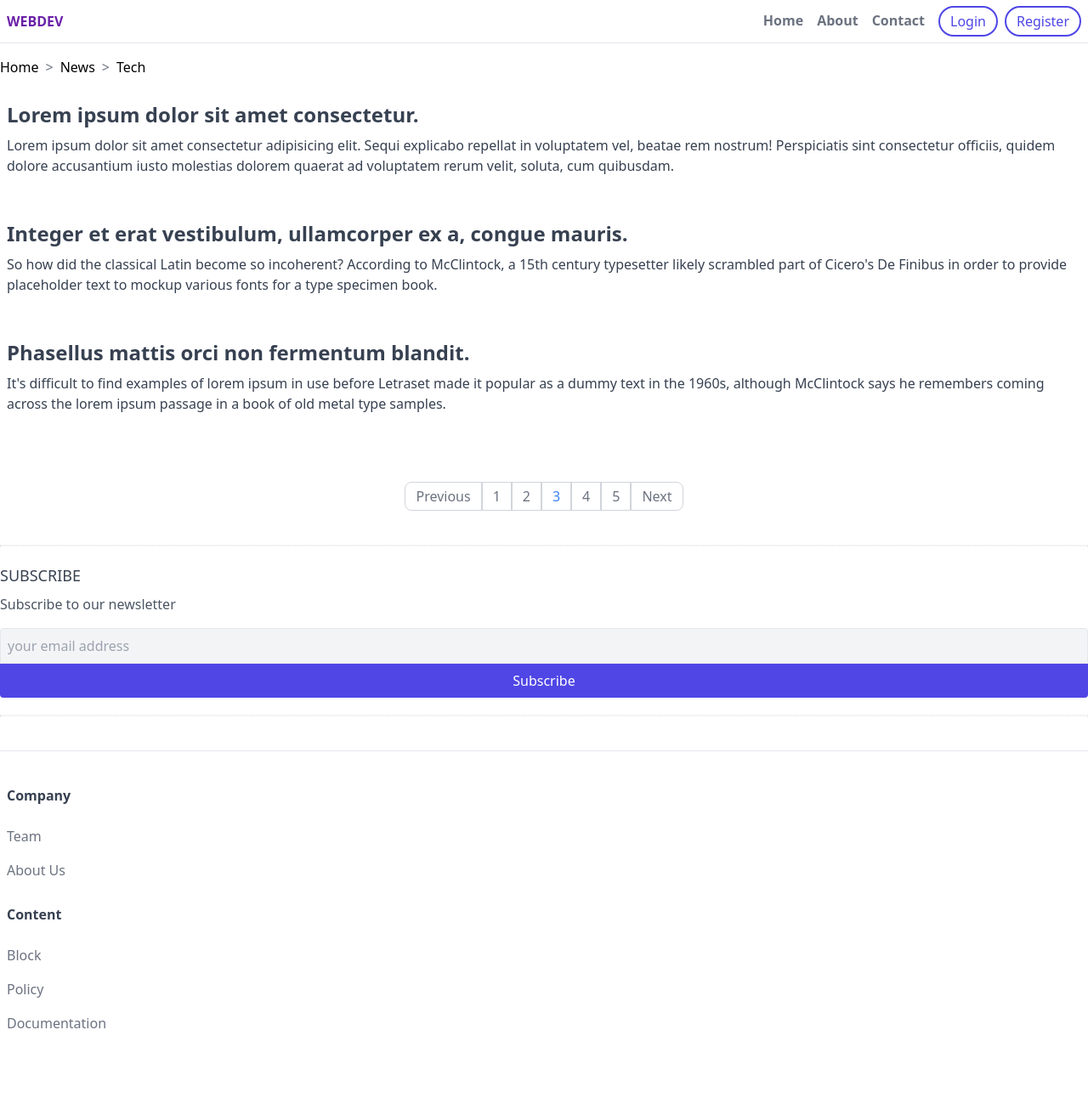
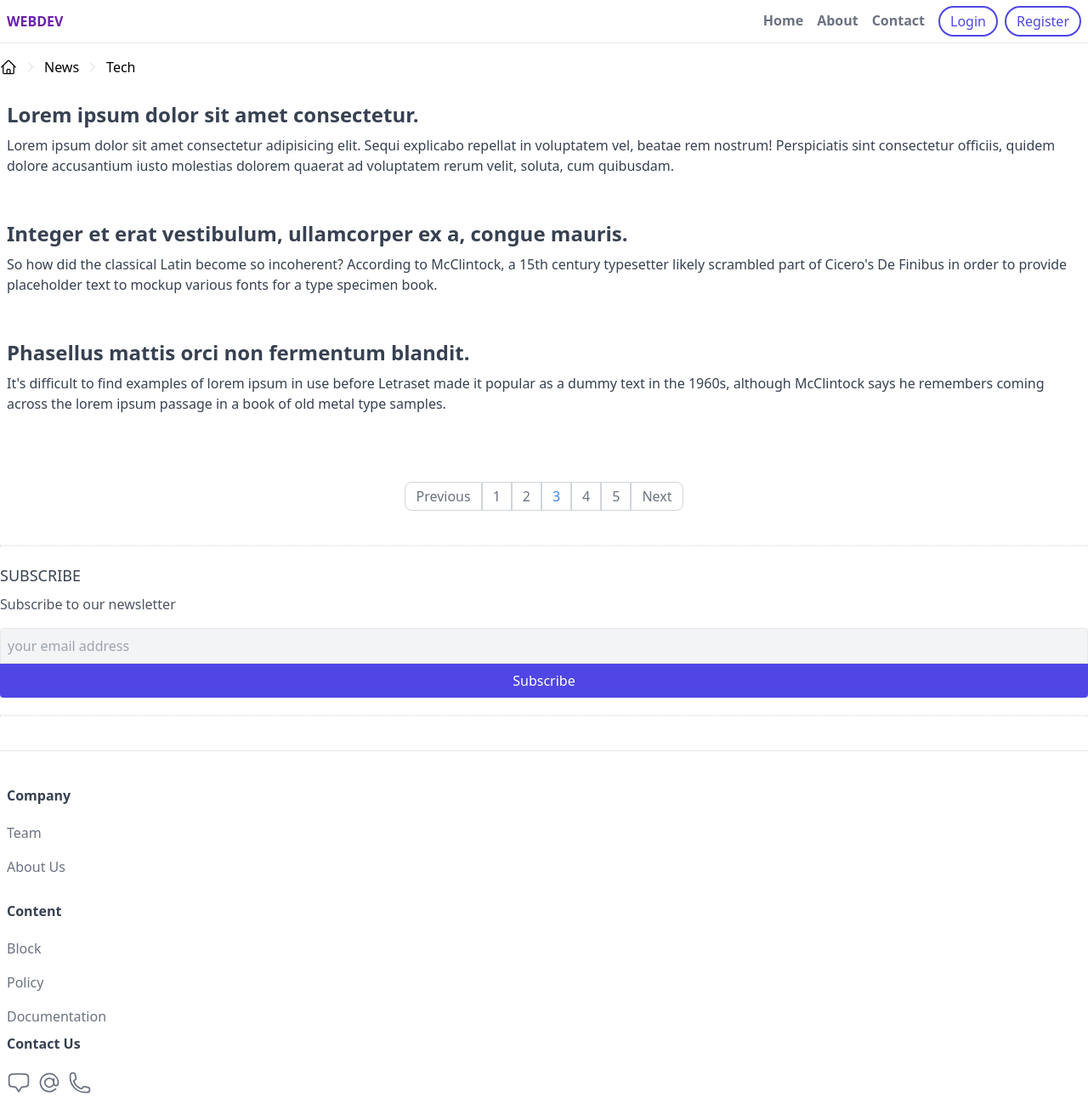
Before and after one commit to speareeD/speareed.github.io, a website: page index.html in a window 1280 px wide. Shown: the whole page at 85% size. Before the commit the page ends 1264 px from the top, so only its background shows below. Drawn offline with Linux system fonts and the light colour scheme.

Commit message:
added contact us and some svg

```diff
--- a/index.html
+++ b/index.html
@@ -16,16 +16,13 @@
     <nav class="flex items-center">
       <ul class="inline-flex items-center">
         <li>
-          <a class="header-link"
-            href="#">Home</a>
+          <a class="header-link" href="#">Home</a>
         </li>
         <li>
-          <a class="header-link"
-            href="#">About</a>
+          <a class="header-link" href="#">About</a>
         </li>
         <li>
-          <a class="header-link"
-            href="#">Contact</a>
+          <a class="header-link" href="#">Contact</a>
         </li>
       </ul>
       <ul class="inline-flex items-center">
@@ -40,10 +37,26 @@
     <!-- breadcrumbs -->
     <div class="flex items-center">
       <div class="py-4 overflow-y-auto whitespace-nowrap flex items-center">
-        <a class="text-grey-600 hover:text-gray-900" href="#">Home</a>
-        <span class="mx-2 text-gray-500">&gt;</span>
+        <a class="text-grey-600 hover:text-gray-900" href="#">
+          <svg xmlns="http://www.w3.org/2000/svg" fill="none"
+            viewBox="0 0 24 24" stroke-width="1.5" stroke="currentColor" class="w-5 h-5">
+            <path stroke-linecap="round" stroke-linejoin="round"
+              d="M2.25 12l8.954-8.955c.44-.439 1.152-.439 1.591 0L21.75 12M4.5 9.75v10.125c0 .621.504 1.125 1.125 1.125H9.75v-4.875c0-.621.504-1.125 1.125-1.125h2.25c.621 0 1.125.504 1.125 1.125V21h4.125c.621 0 1.125-.504 1.125-1.125V9.75M8.25 21h8.25" />
+          </svg>
+        </a>
+        <span class="mx-2 text-gray-300">
+          <svg xmlns="http://www.w3.org/2000/svg" fill="none" viewBox="0 0 24 24"
+            stroke-width="1.5" stroke="currentColor" class="w-4 h-4">
+            <path stroke-linecap="round" stroke-linejoin="round" d="M8.25 4.5l7.5 7.5-7.5 7.5" />
+          </svg>
+        </span>
         <a class="text-grey-600 hover:text-gray-900" href="#">News</a>
-        <span class="mx-2 text-gray-500">&gt;</span>
+        <span class="mx-2 text-gray-300">
+          <svg xmlns="http://www.w3.org/2000/svg" fill="none" viewBox="0 0 24 24"
+            stroke-width="1.5" stroke="currentColor" class="w-4 h-4">
+            <path stroke-linecap="round" stroke-linejoin="round" d="M8.25 4.5l7.5 7.5-7.5 7.5" />
+          </svg>
+        </span>
         <a class="text-grey-600 hover:text-gray-900" href="#">Tech</a>
       </div>
     </div>
@@ -54,7 +67,9 @@
         <div class="flex">
           <div>
             <h3 class="mt-3 mb-2 text-gray-700 font-bold text-2xl">Lorem ipsum dolor sit amet consectetur.</h3>
-            <p class="text-gray-700">Lorem ipsum dolor sit amet consectetur adipisicing elit. Sequi explicabo repellat in voluptatem vel, beatae rem nostrum! Perspiciatis sint consectetur officiis, quidem dolore accusantium iusto molestias dolorem quaerat ad voluptatem rerum velit, soluta, cum quibusdam.</p>
+            <p class="text-gray-700">Lorem ipsum dolor sit amet consectetur adipisicing elit. Sequi explicabo repellat
+              in voluptatem vel, beatae rem nostrum! Perspiciatis sint consectetur officiis, quidem dolore accusantium
+              iusto molestias dolorem quaerat ad voluptatem rerum velit, soluta, cum quibusdam.</p>
           </div>
         </div>
       </a>
@@ -62,8 +77,11 @@
       <a class="block mb-10" href="">
         <div class="flex">
           <div>
-            <h3 class="mt-3 mb-2 text-gray-700 font-bold text-2xl">Integer et erat vestibulum, ullamcorper ex a, congue mauris.</h3>
-            <p class="text-gray-700">So how did the classical Latin become so incoherent? According to McClintock, a 15th century typesetter likely scrambled part of Cicero's De Finibus in order to provide placeholder text to mockup various fonts for a type specimen book.</p>
+            <h3 class="mt-3 mb-2 text-gray-700 font-bold text-2xl">Integer et erat vestibulum, ullamcorper ex a, congue
+              mauris.</h3>
+            <p class="text-gray-700">So how did the classical Latin become so incoherent? According to McClintock, a
+              15th century typesetter likely scrambled part of Cicero's De Finibus in order to provide placeholder text
+              to mockup various fonts for a type specimen book.</p>
           </div>
         </div>
       </a>
@@ -72,7 +90,9 @@
         <div class="flex">
           <div>
             <h3 class="mt-3 mb-2 text-gray-700 font-bold text-2xl">Phasellus mattis orci non fermentum blandit.</h3>
-            <p class="text-gray-700">It's difficult to find examples of lorem ipsum in use before Letraset made it popular as a dummy text in the 1960s, although McClintock says he remembers coming across the lorem ipsum passage in a book of old metal type samples.</p>
+            <p class="text-gray-700">It's difficult to find examples of lorem ipsum in use before Letraset made it
+              popular as a dummy text in the 1960s, although McClintock says he remembers coming across the lorem ipsum
+              passage in a book of old metal type samples.</p>
           </div>
         </div>
       </a>
@@ -100,7 +120,7 @@
       <p class="text-gray-600 mb-4">Subscribe to our newsletter</p>
       <input placeholder="your email address" type="email"
         class="text-gray-700 bg-gray-100 p-2 w-full border rounded-t hover:border-gray-700" />
-        <button class="px-4 py-2 bg-indigo-600 text-white rounded-b w-full hover:bg-indigo-800">Subscribe</button>
+      <button class="px-4 py-2 bg-indigo-600 text-white rounded-b w-full hover:bg-indigo-800">Subscribe</button>
     </div>
 
     <!-- divider -->
@@ -111,33 +131,55 @@
   <footer class="border-t mt-10 py-10 px-2">
     <div>
       <div class="mb-5">
-        <h6 class="font-semibold text-gray-700 mb-4">Company</h6>
+        <h6 class="font-semibold text-gray-700 mb-3">Company</h6>
         <ul>
           <li>
-            <a class="footer-link"
-              href="">Team</a>
+            <a class="footer-link" href="">Team</a>
           </li>
           <li>
-            <a class="footer-link"
-              href="">About Us</a>
+            <a class="footer-link" href="">About Us</a>
           </li>
         </ul>
       </div>
 
       <div>
-        <h6 class="font-semibold text-gray-700 mb-4">Content</h6>
+        <h6 class="font-semibold text-gray-700 mb-3">Content</h6>
         <ul>
           <li>
-            <a class="footer-link"
-              href="">Block</a>
+            <a class="footer-link" href="">Block</a>
           </li>
           <li>
-            <a class="footer-link"
-              href="">Policy</a>
+            <a class="footer-link" href="">Policy</a>
           </li>
           <li>
-            <a class="footer-link"
-              href="">Documentation</a>
+            <a class="footer-link" href="">Documentation</a>
+          </li>
+        </ul>
+      </div>
+
+      <div>
+        <h6 class="font-semibold text-gray-700 mb-3">Contact Us</h6>
+        <ul class="flex">
+          <li class="mr-2">
+            <a class="footer-link" href="">
+              <svg xmlns="http://www.w3.org/2000/svg" fill="none" viewBox="0 0 24 24" stroke-width="1.5" stroke="currentColor" class="w-7 h-7">
+                <path stroke-linecap="round" stroke-linejoin="round" d="M2.25 12.76c0 1.6 1.123 2.994 2.707 3.227 1.068.157 2.148.279 3.238.364.466.037.893.281 1.153.671L12 21l2.652-3.978c.26-.39.687-.634 1.153-.67 1.09-.086 2.17-.208 3.238-.365 1.584-.233 2.707-1.626 2.707-3.228V6.741c0-1.602-1.123-2.995-2.707-3.228A48.394 48.394 0 0012 3c-2.392 0-4.744.175-7.043.513C3.373 3.746 2.25 5.14 2.25 6.741v6.018z" />
+              </svg>
+            </a>
+          </li>
+          <li class="mr-2">
+            <a class="footer-link" href="">
+              <svg xmlns="http://www.w3.org/2000/svg" fill="none" viewBox="0 0 24 24" stroke-width="1.5" stroke="currentColor" class="w-7 h-7">
+                <path stroke-linecap="round" d="M16.5 12a4.5 4.5 0 11-9 0 4.5 4.5 0 019 0zm0 0c0 1.657 1.007 3 2.25 3S21 13.657 21 12a9 9 0 10-2.636 6.364M16.5 12V8.25" />
+              </svg>
+            </a>
+          </li>
+          <li>
+            <a class="footer-link" href="">
+              <svg xmlns="http://www.w3.org/2000/svg" fill="none" viewBox="0 0 24 24" stroke-width="1.5" stroke="currentColor" class="w-7 h-7">
+                <path stroke-linecap="round" stroke-linejoin="round" d="M2.25 6.75c0 8.284 6.716 15 15 15h2.25a2.25 2.25 0 002.25-2.25v-1.372c0-.516-.351-.966-.852-1.091l-4.423-1.106c-.44-.11-.902.055-1.173.417l-.97 1.293c-.282.376-.769.542-1.21.38a12.035 12.035 0 01-7.143-7.143c-.162-.441.004-.928.38-1.21l1.293-.97c.363-.271.527-.734.417-1.173L6.963 3.102a1.125 1.125 0 00-1.091-.852H4.5A2.25 2.25 0 002.25 4.5v2.25z" />
+              </svg>
+            </a>
           </li>
         </ul>
       </div>
```
Also changed, not shown: public/styles.css.
